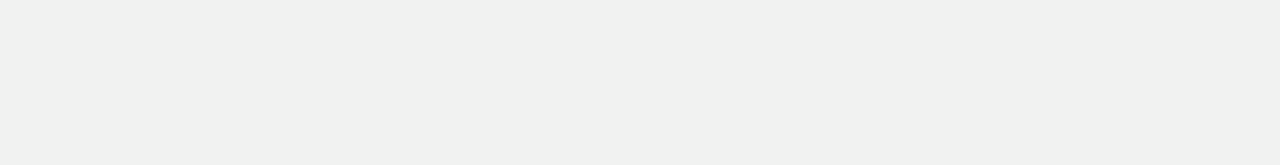
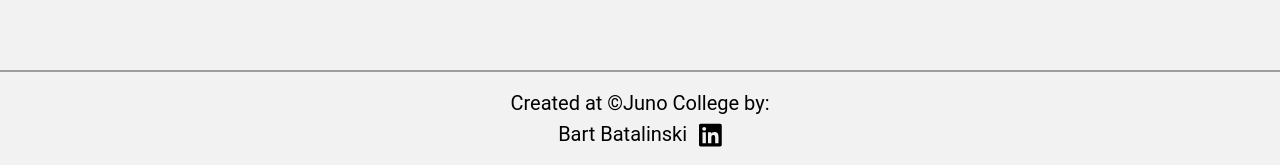
Before and after one commit to bbatal/bart-batalinski-project-3, a React (Create React App) app: page / in a window 1280 px wide. Shown: the part 960-1125 px from the top of the page. Before the commit the page ends 1030 px from the top, so only its background shows below. Built offline with nearby package versions, Linux system fonts and the light colour scheme; no server answers; the database is empty.

Commit message:
(feature): created footer component with links to juno and linkedIn utilizing flexbox and font awesome icons :link::link::link:

```diff
--- a/src/App.js
+++ b/src/App.js
@@ -4,7 +4,7 @@ import axios from 'axios';
 import { TailSpin } from 'react-loader-spinner';
 import { FontAwesomeIcon } from '@fortawesome/react-fontawesome';
 import { faBookReader, faHeart as heart } from '@fortawesome/free-solid-svg-icons';
-import { faHeart as farHeart } from '@fortawesome/free-regular-svg-icons'
+import { faHeart as farHeart } from '@fortawesome/free-regular-svg-icons';
 
 
 // components
@@ -15,6 +15,7 @@ import BookCart from './components/BookCart';
 import firebaseProject from './firebaseSetup';
 import { getDatabase, ref, onValue, push } from 'firebase/database';
 import FilterBooks from './components/FilterBooks';
+import Footer from './components/Footer';
 
 
 function App() {
@@ -329,7 +330,7 @@ function App() {
 
         </div>
       </main>
-
+      <Footer />
 
     </div>
   );
--- a/src/components/Book.js
+++ b/src/components/Book.js
@@ -11,7 +11,7 @@ function Book(props) {
                 </div>
 
                 <div className='text-container'>
-                    <h2>{CutString(props.title, 35)}</h2>
+                    <h2>{CutString(props.title, 45)}</h2>
                 </div>
             </div>
         </article>
--- /dev/null
+++ b/src/components/Footer.js
@@ -0,0 +1,18 @@
+import { FontAwesomeIcon } from '@fortawesome/react-fontawesome';
+import { faLinkedin } from '@fortawesome/free-brands-svg-icons';
+
+
+export default function Footer() {
+  return (
+    <footer className="footer">
+      <a href="https://junocollege.com/" target="_blank" rel="noreferrer" className="footer-links">
+        <p class="juno-credit">Created at ©Juno College by:</p>
+      </a>
+
+      <a href="https://www.linkedin.com/in/bart-batalinski/" target="_blank" rel="noreferrer" className="footer-links name-container">
+        <p>Bart Batalinski</p>
+        <FontAwesomeIcon className='modal-icon'  icon={ faLinkedin } />
+      </a>
+    </footer>
+  );
+}
--- a/src/components/Modal.js
+++ b/src/components/Modal.js
@@ -8,10 +8,6 @@ export default function Modal(props) {
 // have a remove button that will change the view state and bring back books
 const {title, imgSrc, imgAlt, description, authors, linkToBook, pageCount, rating, closeModal, printType} = props;
 
-// TODO: add function to close modal and bring back book list view
-
-// TODO: use full description but clip it at a certain length and add a button to expand the description
-    console.log(printType);
     return (
         <article className='card'>
             <button onClick={closeModal}  className='modal-close-button'><FontAwesomeIcon className='modal-icon'  icon={ faTimesCircle } /></button>
--- a/src/index.css
+++ b/src/index.css
@@ -39,6 +39,10 @@ h3 {
 h1,
 label {
   text-transform: uppercase;
+}
+
+a {
+  text-decoration: none;
 }
 
 
@@ -411,6 +415,7 @@ h2 {
   align-self: center;
   padding: 0.5em 1em;
   background-color: rgb(245, 245, 245);
+  border-radius: 5px;
 
   transition: all 0.1s ease-in;
 }
@@ -465,8 +470,30 @@ h2 {
      padding: 0;
  }
 
+ /* Footer begins here */
+.footer {
+  padding: 1em 0;
+  background-color: inherit;
+  border-top: solid 2px rgba(121, 121, 121, 0.7);
+  text-align: center;
+}
+
+.footer-links {
+  color: black;
+}
+
+.name-container {
+  display: flex;
+  justify-content: center;
+  align-items: center;
+  gap: 0.6em;
+  margin-top: 0.35em;
+}
+
+
+
  /* Welcome to Media Query Land !*/
- /* Watch out for the levitating water dragon snake */
+ /* Watch out for the levitating water dragon snakes */
  @media (min-width: 650px) {
     .form {
       flex-direction: row;
```
